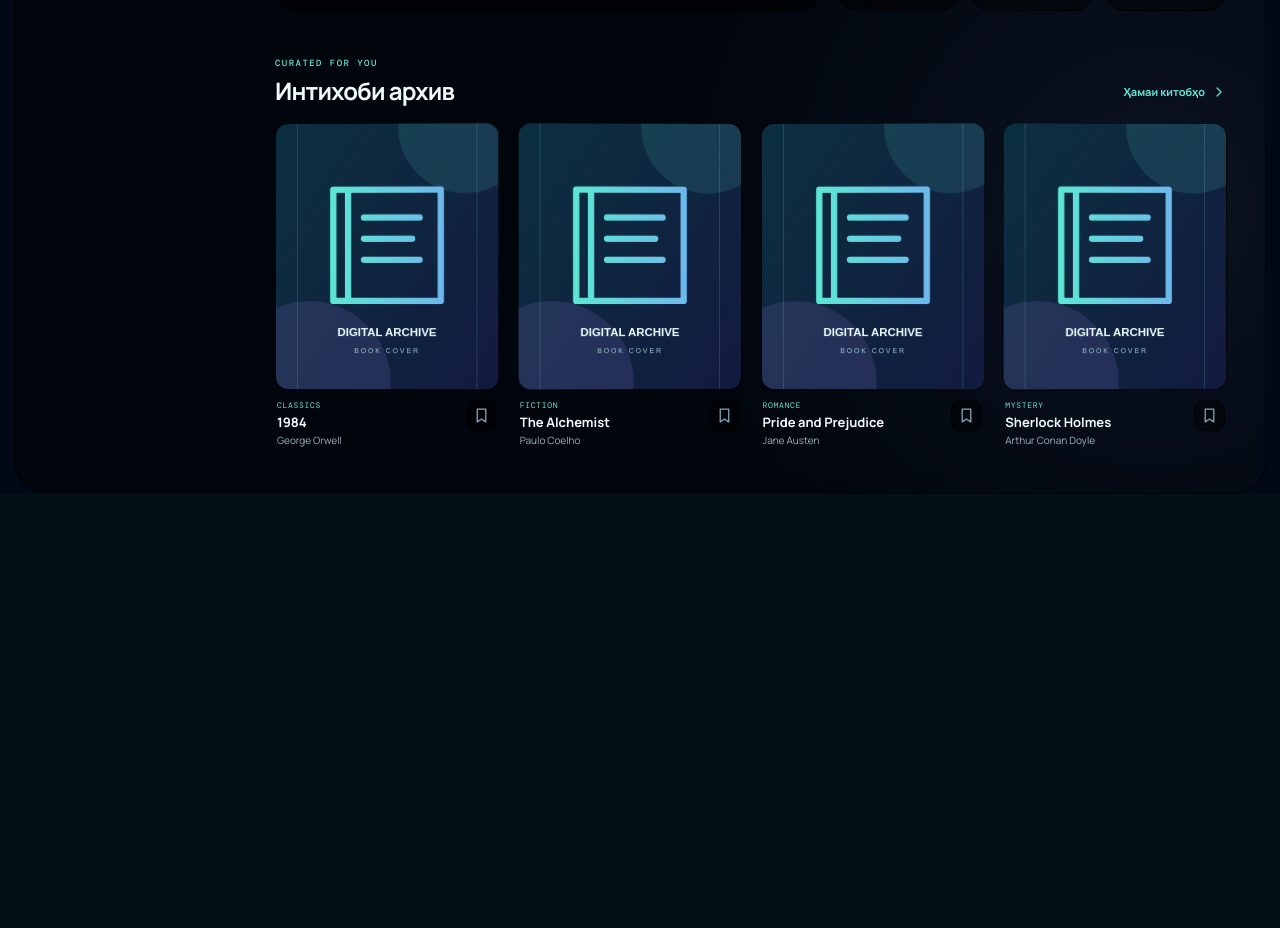
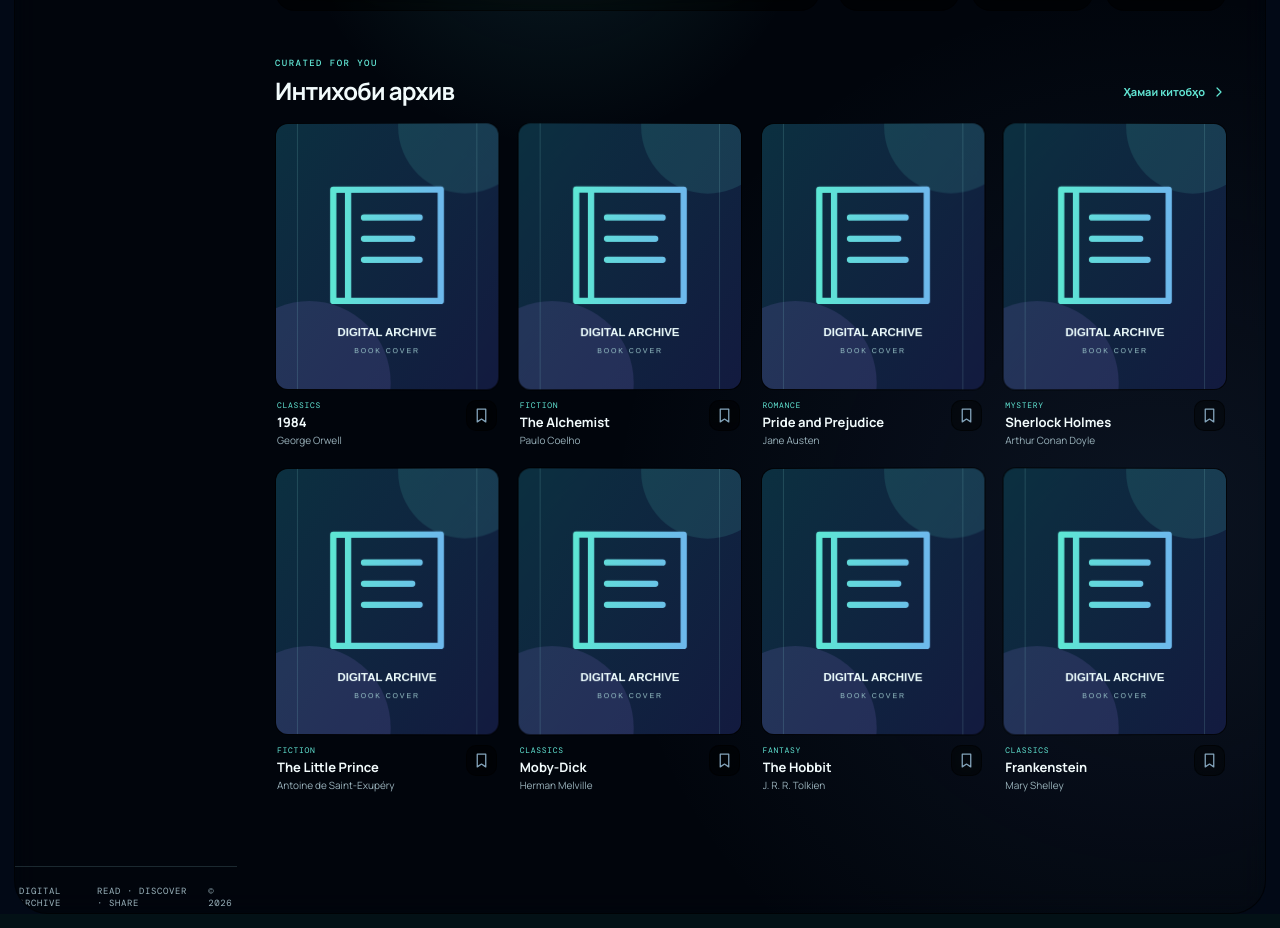
Before and after one commit to rajabovmunis598/no-for-you, a Next.js app in the folder archive-web/: page / in a window 1280 px wide. Shown: the part 820-1748 px from the top of the page. Before the commit the page ends 1328 px from the top, so only its background shows below. Built offline with nearby package versions, Linux system fonts and the light colour scheme; no server answers; a web font is replaced by a local one.

Commit message:
add archive footer and show full home catalogue

```diff
--- a/archive-web/src/app/ClientApp.tsx
+++ b/archive-web/src/app/ClientApp.tsx
@@ -17,6 +17,7 @@
 import { NotificationsPage } from '../components/pages/NotificationsPage';
 import { SettingsPage } from '../components/pages/SettingsPage';
 import { ProfilePage } from '../components/pages/ProfilePage';
+import { SiteFooter } from '../components/shared/SiteFooter';
 import dynamic from 'next/dynamic';
 import { bookKey } from '../components/shared/constants';
 
@@ -171,6 +172,7 @@
           <div key={activePage}>{page}</div>
         </AnimatePresence>
       </section>
+      <SiteFooter />
       {modal === 'auth' && <AuthModal mode={authMode} setMode={setAuthMode} verificationStep={verificationStep} code={verificationCode} setCode={setVerificationCode} form={form} change={change} message={message} onClose={() => setModal(null)} onSubmit={submitAuth} t={t} />}
       {selectedBook && <BookModal book={selectedBook} saved={saved.has(bookKey(selectedBook))} onToggleSaved={toggleSaved} onClose={() => setSelectedBook(null)} onStartReading={(b) => setReaderBook(b)} />}
       {readerBook && <PdfReader book={readerBook} onClose={() => setReaderBook(null)} />}
--- a/archive-web/src/app/theme-layer.css
+++ b/archive-web/src/app/theme-layer.css
@@ -138,3 +138,8 @@
 html[data-theme='light'] :is(.panel,.message-shell,.hero-panel,.library-hero,.profile-cover,.profile-form,.profile-summary,.setting-panel,.circle-card,.collection-card,.alert-row,.continue-panel,.mini-stat,.random-picker,.result-card,.quiz-shell,.game-hero){background:rgba(224,236,235,.92)!important;border-color:rgba(25,75,79,.34)!important;color:#17363b!important}
 html[data-theme='light'] :is(.top-search,.language-select,.bell-button,.wide-search,.sort-select,.filter-chip,.auth-modal,.book-modal,.form-grid input,.form-grid textarea,.auth-modal input,.message-composer input,.setting-select select,.theme-picker>div){background:rgba(219,232,231,.96)!important;border-color:rgba(25,75,79,.38)!important;color:#17363b!important}
 html[data-theme='dark'] :is(.archive-app,.sidebar,.panel,.message-shell,.hero-panel,.library-hero,.profile-cover,.profile-form,.profile-summary,.setting-panel,.circle-card,.collection-card,.alert-row,.continue-panel,.mini-stat,.top-search,.language-select,.bell-button,.login-button,.primary-button,.profile-button,.wide-search,.sort-select,.filter-chip,.auth-modal,.book-modal,.book-modal-actions,.form-grid input,.form-grid textarea,.auth-modal input,.message-composer input,.setting-select select,.theme-picker>div,.quiz-cover,.quiz-options button,.cover-emoji,.cover-button,.save-button,.round-save,.conversation-list,.bubble.incoming,.bubble.outgoing,.random-picker,.result-card,.roulette-book,.roulette-controls button){background:rgba(0,0,0,.42)!important;border-color:rgba(0,0,0,.55)!important;-webkit-backdrop-filter:blur(12px)!important;backdrop-filter:blur(12px)!important}
+/* Shared footer and centered auth dialog fixes. */
+.site-footer{display:flex;align-items:center;justify-content:space-between;gap:16px;margin-top:28px;padding:18px 4px 4px;border-top:1px solid var(--line);color:var(--muted);font:9px var(--mono);letter-spacing:.6px;text-transform:uppercase}
+.modal-backdrop{overflow-y:auto!important}
+.auth-modal{max-height:calc(100dvh - 40px);overflow-y:auto;margin:auto}
+@media(max-width:680px){.site-footer{flex-wrap:wrap;justify-content:center;padding-bottom:80px;font-size:8px}}
--- a/archive-web/src/components/pages/HomePage.tsx
+++ b/archive-web/src/components/pages/HomePage.tsx
@@ -69,7 +69,7 @@
       <section>
         <SectionHeader eyebrow="Curated for you" title={t.featured} action={t.browse} onAction={onExplore} />
         <div className="book-grid book-grid-featured">
-          {(books.length ? books : demoBooks).slice(0, 4).map((book, index) => (
+          {(books.length ? books : demoBooks).slice(0, 20).map((book, index) => (
             <BookCard key={book.id || book.title || index} book={book} index={index} onOpen={onOpen} saved={saved.has(book.id || book.title)} onToggleSaved={onToggleSaved} compact />
           ))}
         </div>
--- /dev/null
+++ b/archive-web/src/components/shared/SiteFooter.tsx
@@ -0,0 +1,5 @@
+import React from 'react';
+
+export function SiteFooter() {
+  return <footer className="site-footer"><span>Digital Archive</span><span>Read · Discover · Share</span><span>© {new Date().getFullYear()}</span></footer>;
+}
```
